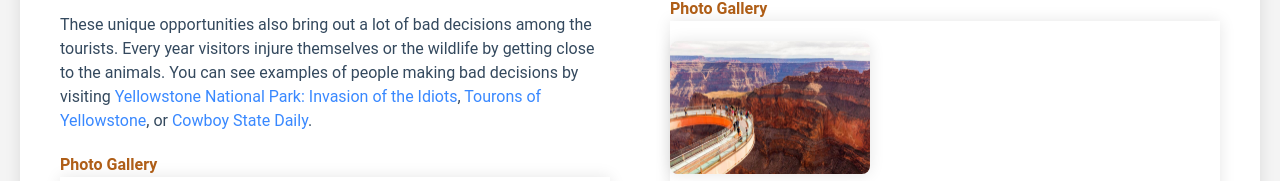
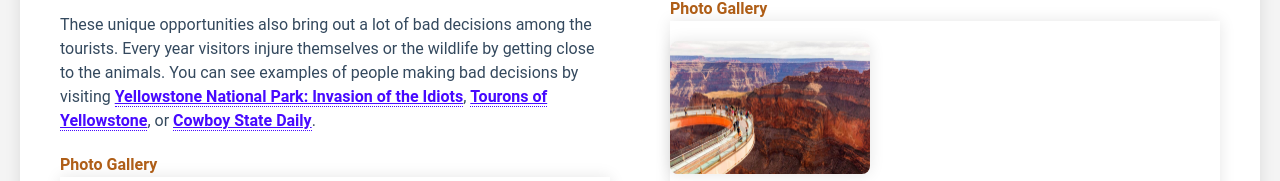
Before and after one commit to ymty2425/starter_html, a plain HTML site: page travel.html in a window 1280 px wide. Shown: the part 1033-1214 px from the top of the page. Drawn offline with Linux system fonts and the light colour scheme.

Commit message:
add underline to link

```diff
--- a/css/style.css
+++ b/css/style.css
@@ -208,12 +208,15 @@ main > div p {
 
 /* Interactive Elements */
 main > div a {
-    color: #0066ffc7;
-    text-decoration: none;
-    transition: color 0.3s;
+    color: #4000fff6;
+    text-decoration: underline;
+    font-weight: bold;
+    border-bottom: 1px dotted #4000fff6;
+    transition: color 0.3s, border-color 0.3s;
 }
 main > div a:hover {
-    color: #34495e;
+    color: #3d75e4;
+    border-bottom-color: #3d75e4;
 }
 
 /* Photo Gallery Grid Layout */
```
